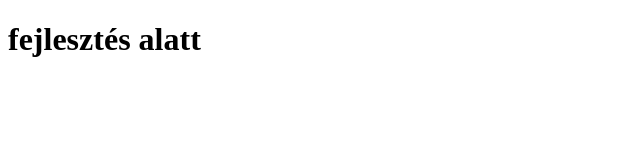
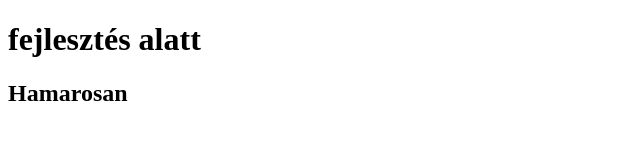
Before and after one commit to Tamas2222/12345, a plain HTML site: page index.html in a window 1280 px wide. Shown: the whole page, without its empty margins (0-640 px from the left). Drawn offline with Linux system fonts and the light colour scheme.

Commit message:
hamarosan

```diff
--- a/index.html
+++ b/index.html
@@ -8,6 +8,7 @@
 </head>
 <body>
     <h1> fejlesztés alatt</h1>
+    <h2>Hamarosan</h2>
 
 </body>
 </html>
```
